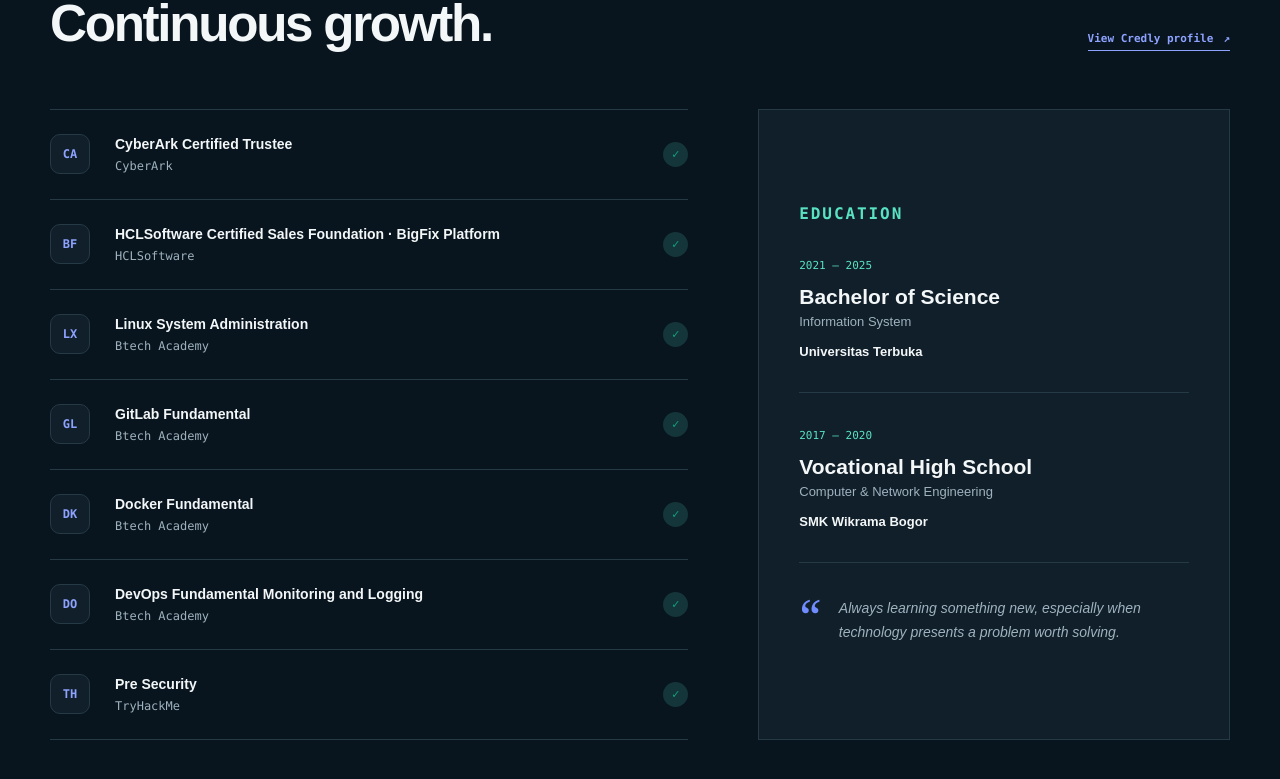
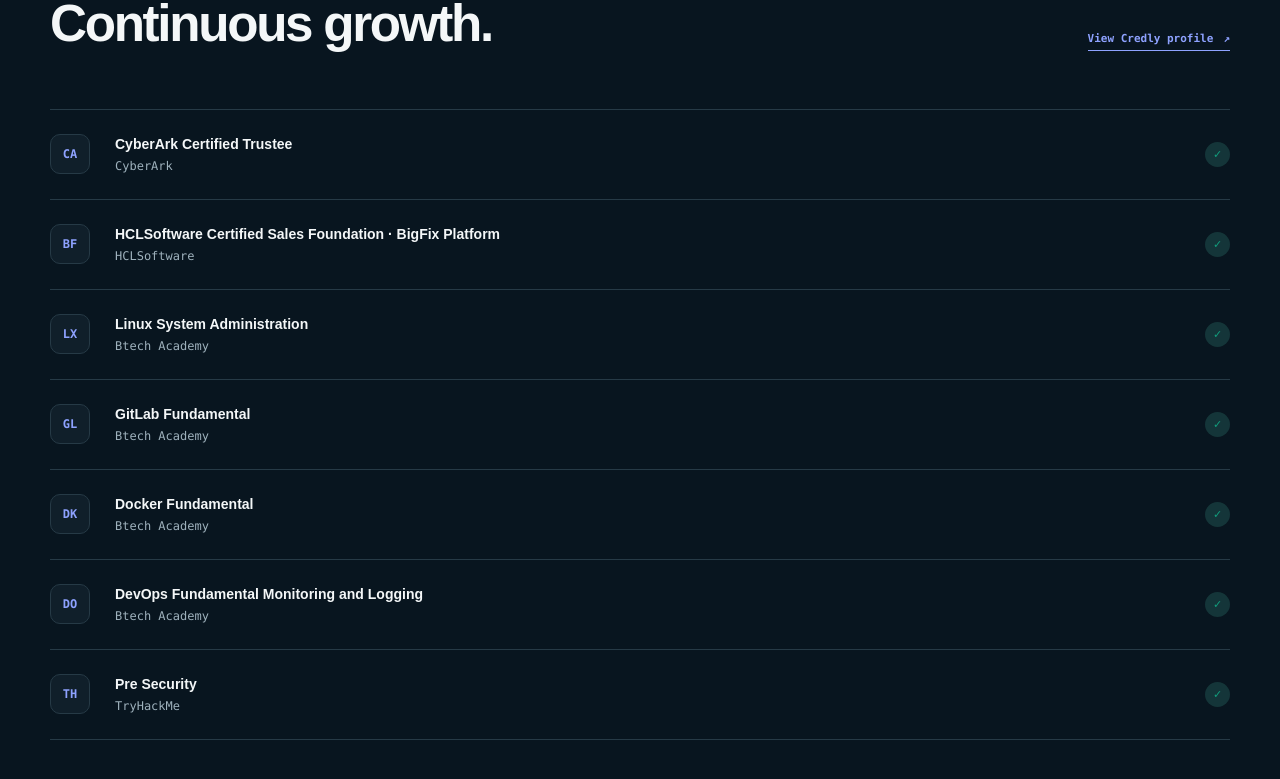
Before and after one commit to vedrico14/Portofolio-Rico_Fedryan, a Next.js app: page / in a window 1280 px wide. Shown: the part 5735-6514 px from the top of the page. Built offline with nearby package versions, Linux system fonts and the light colour scheme.

Commit message:
Hide education panel and adjust credentials grid layout

```diff
--- a/app/globals.css
+++ b/app/globals.css
@@ -1688,3 +1688,12 @@ footer {
 .panel-badge {
   display: none;
 }
+
+.education-panel {
+  display: none;
+}
+
+.credentials-grid {
+  grid-template-columns: 1fr;
+  gap: 0;
+}
```
